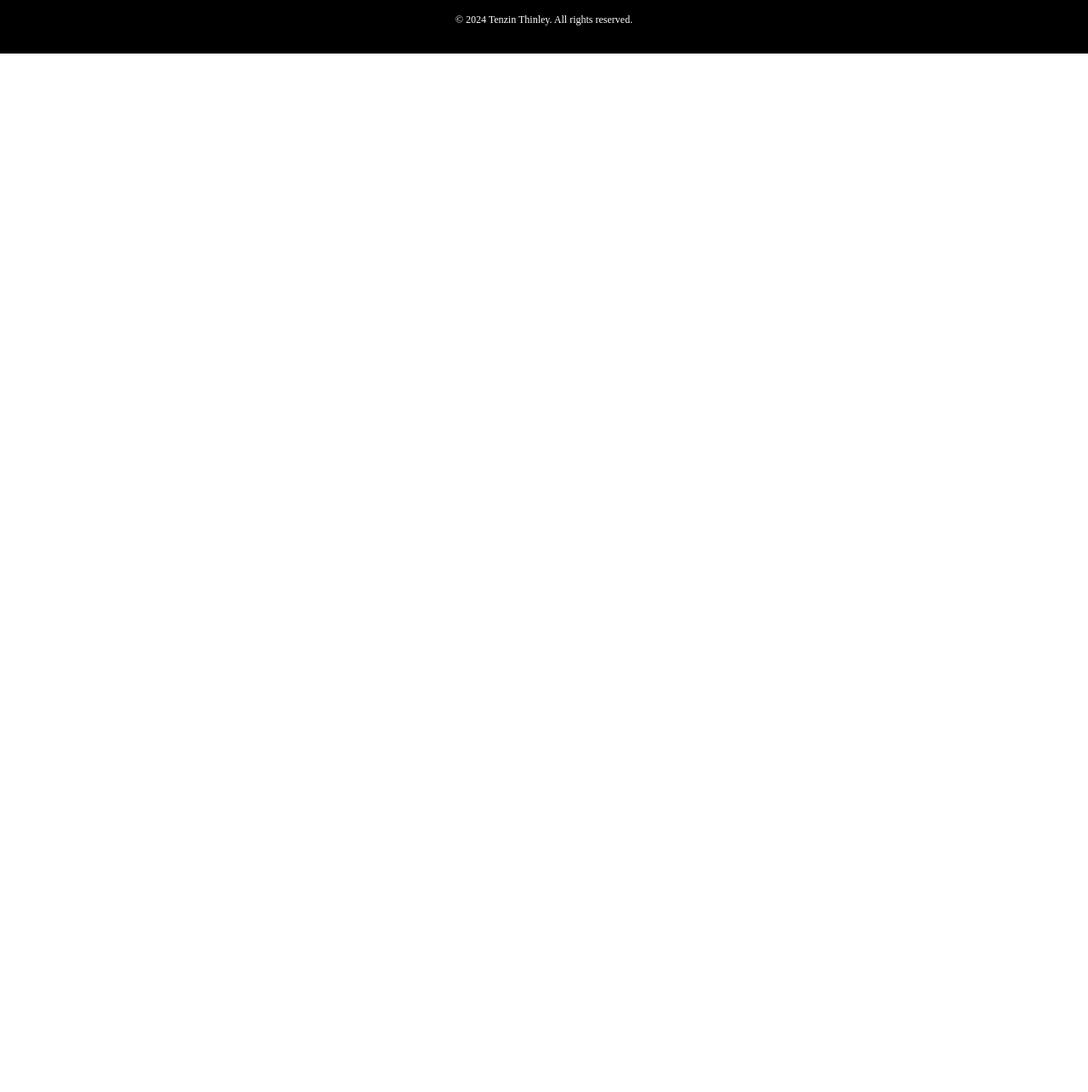
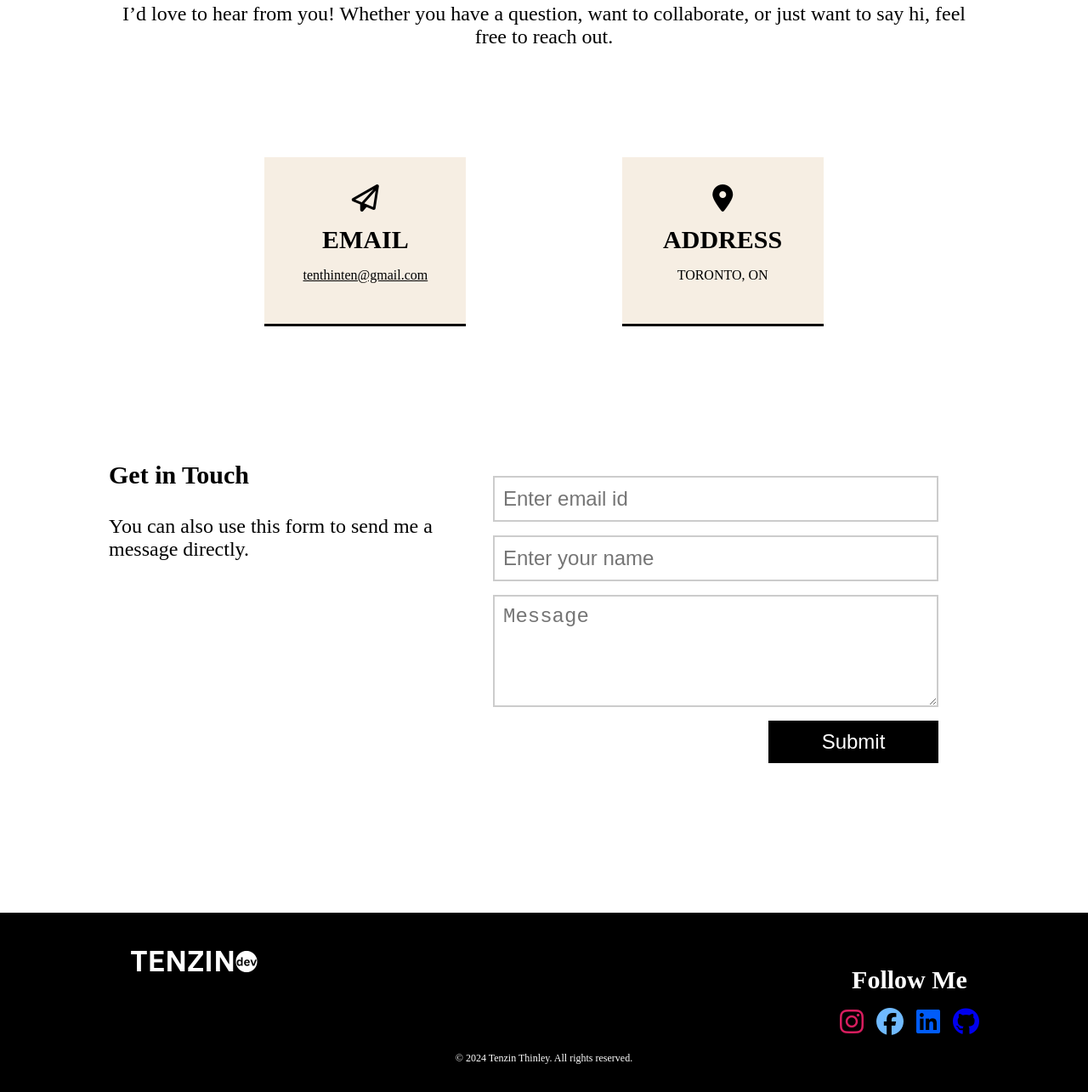
Before and after one commit to tenthin/portfolio, a plain HTML site: page contact.html in a window 1280 px wide. Shown: the part 275-1560 px from the top of the page at 85% size. Before the commit the page ends 800 px from the top, so only its background shows below. Drawn offline with Linux system fonts and the light colour scheme; a web font is replaced by a local one.

Commit message:
desktop mode done

```diff
--- a/contact.html
+++ b/contact.html
@@ -1,11 +1,13 @@
 <!DOCTYPE html>
 <html lang="en">
+
 <head>
     <meta charset="UTF-8">
     <meta name="viewport" content="width=device-width, initial-scale=1.0">
     <title>tenzin.dev contact</title>
     <link rel="stylesheet" href="styles.css">
 </head>
+
 <body>
     <header>
         <div>
@@ -32,15 +34,49 @@
         </div>
     </header>
 
-<main>
+    <main>
+        <div class="contact">
+            <section class="contact-top">
+                <h2>CONTACT ME</h2>
+                <p>I’d love to hear from you! Whether you have a question, want to collaborate, or just want to say hi,
+                    feel free to reach out.
+                </p>
+            </section>
 
-</main>
+            <div class="contact-address">
+                <section class="email">
+                    <i class="fa-regular fa-paper-plane"></i>
+                    <h3>EMAIL</h3>
+                    <a href="tenthinten@gmail.com">tenthinten@gmail.com</a>
+                </section>
+                <section class="address">
+                    <i class="fa-solid fa-location-dot"></i>
+                    <h3>ADDRESS</h3>
+                    <p>TORONTO, ON</p>
+                </section>
+            </div>
+
+            <div class="contact-message">
+                <div class="touch">
+                    <h3>Get in Touch</h3>
+                    <p>You can also use this form
+                        to send me a message directly.</p>
+                </div>
+                <div class="form">
+                    <input type="email" placeholder="Enter email id">
+                    <input type="text" placeholder="Enter your name">
+                    <textarea id="message" name="message" rows="4" cols="50" placeholder="Message"></textarea>
+                    <button type="submit" value="submit">Submit</button>
+                </div>
+            </div>
+        </div>
+    </main>
 
     <footer>
         <div class="footer-content">
             <!-- Logo Section -->
             <div class="footer-logo">
-                <img src="./img/logo/desktop-foote-logo.png" alt="">
+                <img src="./img/logo/desktop-header-logo.png" alt="">
             </div>
 
             <!-- Social Media Section -->
@@ -66,4 +102,5 @@
     <script src="https://kit.fontawesome.com/75884eb091.js" crossorigin="anonymous"></script>
 
 </body>
+
 </html>
--- a/styles.css
+++ b/styles.css
@@ -72,7 +72,7 @@ header div nav ul {
 header div nav ul li {
     list-style-type: none;
     cursor: pointer;
-    /* padding: 0.75rem; */
+    padding: 0.75rem;
     z-index: -1;
     font-size: var(--font-menu-size);
 }
@@ -173,7 +173,6 @@ main{
 
 .homeProject {
     margin-top: 8rem;
-    margin-bottom: 8rem;
     background-color: var(--page-color);
     padding: 4rem 2rem;
     box-shadow: 0 8px 5px rgba(0, 0, 0, 0.1),
@@ -187,18 +186,7 @@ main{
 .projectSection {
     display: flex;
     justify-content: space-between;
-}
-
-.projectCard {
-    width: 30%;
-    border: 1px solid black;
-    padding: 1rem;
-    cursor: pointer;
-}
-
-.projectCard img {
-    width: 100%;
-    object-fit: cover;
+    gap: 1rem;
 }
 
 footer {
@@ -206,7 +194,8 @@ footer {
     /* Light gray background for the footer */
     padding: 2rem 0;
     color: white;
-    margin: auto;
+    /* margin: 5rem auto; */
+    margin-top: 8rem;
 }
 
 .footer-content {
@@ -214,24 +203,21 @@ footer {
     display: flex; /* Enable grid layout */
     justify-content: space-between;
     margin: 0 auto;
-  }
-
-  .footer-about{
-    text-align: left;
-  }
-.footer-about,
-.footer-contact,
-.footer-social {
-    /* text-align: center; */
-    /* width: 20%; */
 }
-
+.footer-social h3{
+    font-size: var(--font-h3-size);
+    text-align: center;
+    margin-bottom: 1rem;
+}
 .footer-social .social-icons {
     display: flex;
     justify-content: center;
     gap: 15px;
 }
 
+.footer-social a i {
+    font-size: 2rem;
+}
 .footer-social .social-icons a {
     text-decoration: none;
 }
@@ -283,6 +269,9 @@ main{
 }
 
 /* Project PAge */
+main h2{
+    font-size: var(--font-h2-size);
+}
 .projects{
     display: grid;
     grid-template-columns: 1fr 1fr 1fr;
@@ -329,3 +318,105 @@ main{
         grid-template-columns: 1fr;
     }
 }
+
+.contact-top h2{
+    font-size: var(--font-h2-size);
+}
+
+.contact-top p{
+    font-size: var(--font-p-size);
+    text-align: center;
+}
+
+.email,.address{
+    background-color: var(--page-color);
+    width: 20%;
+    text-align: center;
+    padding: 2rem 1rem;
+    border-bottom: 3px solid black ;
+    cursor: pointer;
+    transition: transform 0.3s ease;
+}
+
+.email:hover,.address:hover{
+    transform: scale(1.1);
+    border-color: red;
+}
+.email i, .address i{
+    font-size: 2rem;
+}
+
+.email h3 , .address h3{
+    font-size: var(--font-h3-size);
+    margin: 1rem;
+}
+
+.email a{
+    color: var(--primary-color);
+}
+
+.contact-address{
+    display: flex;
+    justify-content: space-evenly;
+    margin-top: 8rem;
+}
+
+.contact-message{
+    display: flex;
+    justify-content: space-around;
+    margin-top: 8rem;
+}
+
+.touch{
+    /* background-color: var(--page-color); */
+    /* text-align: center; */
+    /* padding-bottom: 3rem; */
+}
+.touch h3{
+    font-size: var(--font-h3-size);
+}
+
+.touch p{
+    font-size: var(--font-p-size);
+    /* width: 55%;
+    margin: auto; */
+}
+
+.form{
+    /* background-color: var(--page-color); */
+    display: flex;
+    flex-direction: column;
+    padding: 3rem;
+    gap: 1rem;
+}
+
+.form input{
+    width: 500px;
+    height: 30px;
+    font-size: var(--font-p-size);
+    padding: 10px;
+    border: 2px solid #ccc;
+}
+
+.form textarea{
+    width: 500px;
+    font-size: var(--font-p-size);
+    padding: 10px;
+    border: 2px solid #ccc;
+}
+
+.form button{
+    width: 200px;
+    height: 50px;
+    border: none;
+    background-color: var(--button-color);
+    color: var(--button-text-color);
+    cursor: pointer;
+    transition: 0.3s ease, transform 0.3s ease;
+    align-self: flex-end;
+    font-size: var(--font-p-size);
+}
+
+.form button:hover{
+    background-color: var(--button-hover-color);
+}
```
Also changed, not shown: about.html (+24 -24 lines), index.html (+15 -18 lines), projects.html (+2 -0 lines).
